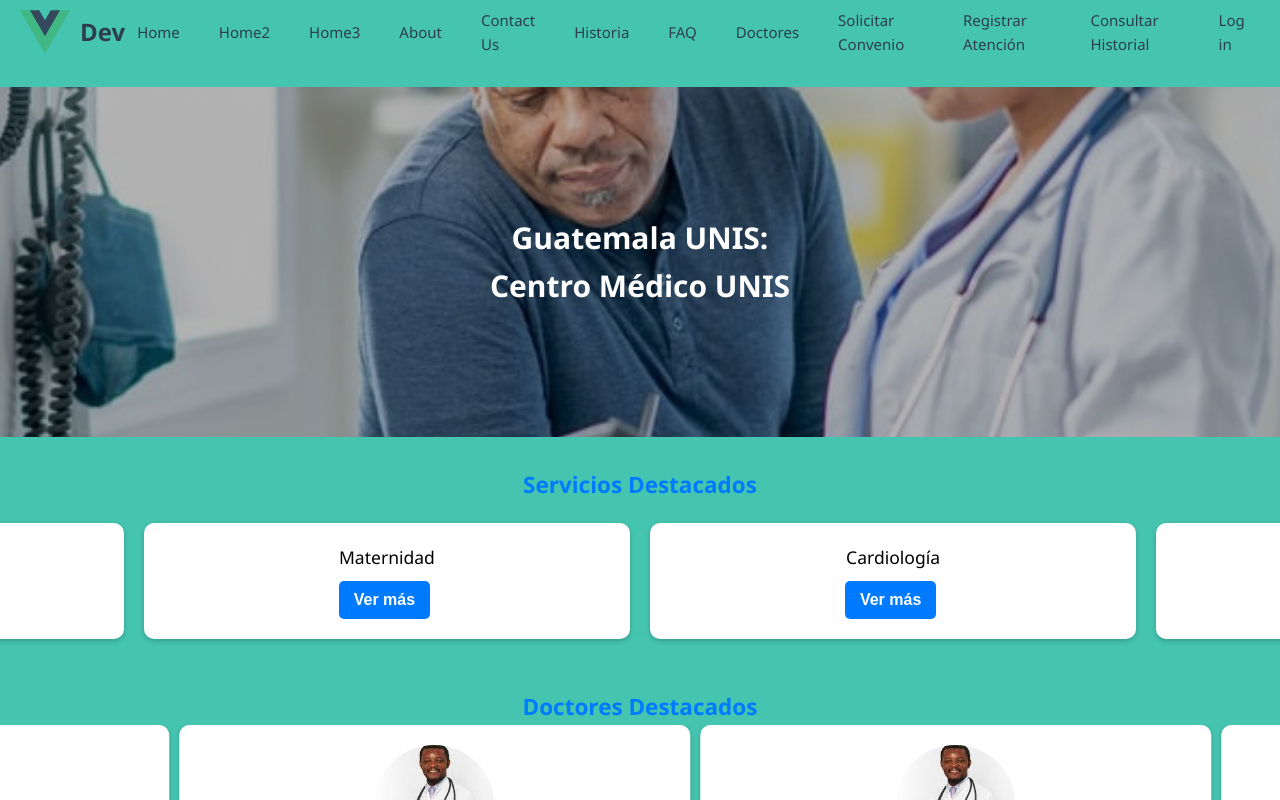
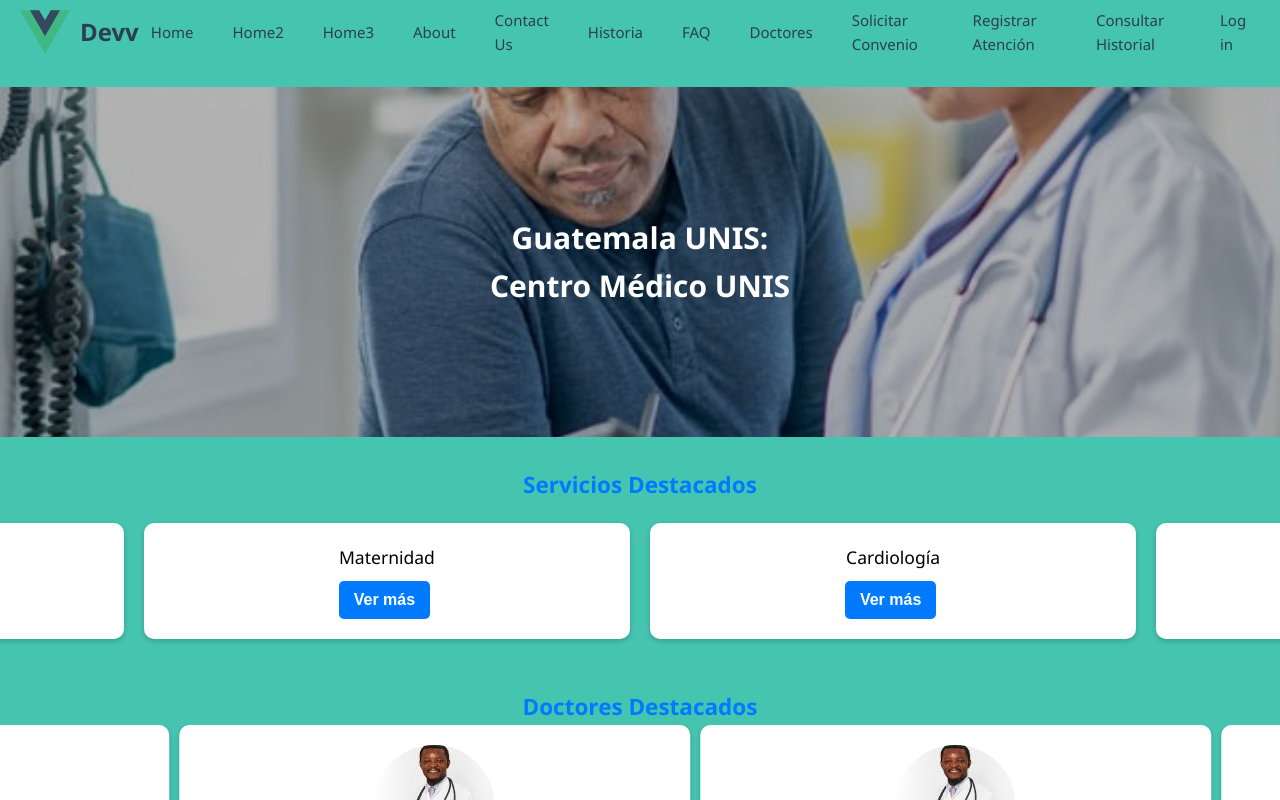
Before and after one commit to HermanEcheverria/ProyectoM2, a Vue app: page / in a window 1280 px wide. Shown: the top 800 px of the page. Built offline with nearby package versions, Linux system fonts and the light colour scheme.

Commit message:
test de pipeline

```diff
--- a/src/App.vue
+++ b/src/App.vue
@@ -37,7 +37,7 @@
       <div class="brand">
         <img alt="Vue logo" class="logo" src="@/assets/logo.svg" width="50" height="50" />
 
-        <h1>Dev </h1>
+        <h1>Devv </h1>
       </div>
 
       <nav class="nav-links">
```
